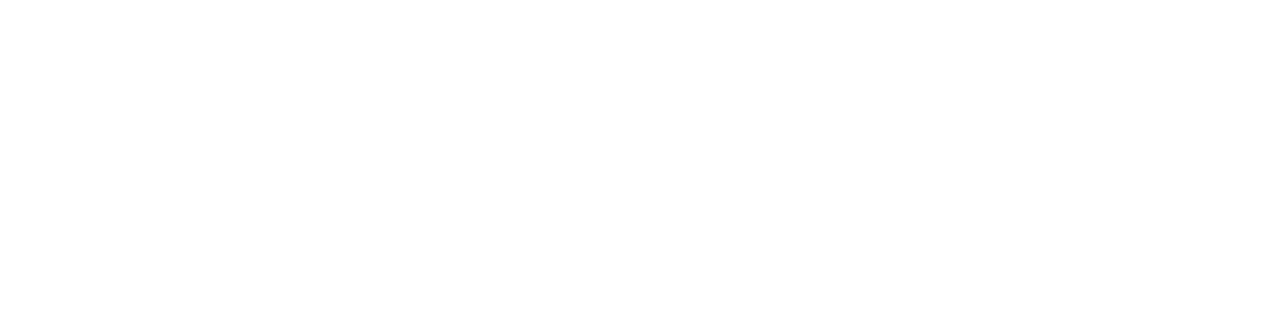
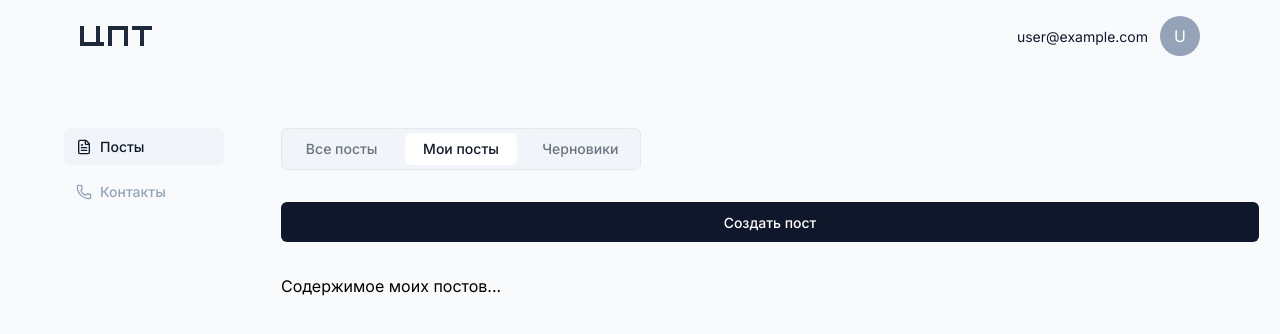
Before and after one commit to Forest-m4/site_cpt, a React (Vite) app: page /posts/my in a window 1280 px wide. Before the commit this address had no page. Shown: the top 334 px of the page. Built offline with nearby package versions, Linux system fonts and the light colour scheme.

Commit message:
Добавлена страница моих постов

```diff
--- a/src/App.tsx
+++ b/src/App.tsx
@@ -4,6 +4,8 @@
 import Login from "./pages/Login";
 import Register from "./pages/Register";
 import Posts from "./pages/Posts";
+import MyPosts from "./pages/MyPosts";
+import Typography from "./components/ui/Typography";
 
 const App: React.FC = () => {
   return (
@@ -12,7 +14,16 @@
         <Route path="/" element={<Navigate to="/login" />} />
         <Route path="/login" element={<Login />} />
         <Route path="/register" element={<Register />} />
-        <Route path="/posts" element={<Posts />} />
+        <Route path="/posts" element={<Posts />}>
+          <Route index element={<Navigate to="all" replace />} />
+          <Route path="all" element={<Typography>Все посты...</Typography>} />
+          <Route path="my" element={<MyPosts />} />
+          <Route
+            path="drafts"
+            element={<Typography>Черновики...</Typography>}
+          />
+        </Route>
+        <Route path="*" element={<Navigate to="/login" />} />
       </Routes>
     </BrowserRouter>
   );
--- a/src/lib/axios.ts
+++ b/src/lib/axios.ts
@@ -1,10 +1,7 @@
 import axios from "axios";
 
-// Для TypeScript нужно добавить типы для import.meta.env
 const api = axios.create({
-  baseURL: "http://localhost:3000/api", // ← укажите явно URL пока
-  // или
-  // baseURL: process.env.NODE_ENV === 'development' ? 'http://localhost:3000/api' : '/api',
+  baseURL: "http://localhost:3000/api",
 });
 
 api.interceptors.request.use((config) => {
--- a/src/pages/Login/index.tsx
+++ b/src/pages/Login/index.tsx
@@ -15,6 +15,8 @@
       alert("Введите email и пароль");
       return;
     }
+    localStorage.setItem("userEmail", email);
+    localStorage.setItem("userRole", "reader");
 
     navigate("/posts", { state: { email, role: "reader" } });
   };
--- /dev/null
+++ b/src/pages/MyPosts/index.tsx
@@ -0,0 +1,26 @@
+import React, { useState } from "react";
+import UIButton from "../../components/ui/UiButton";
+import CreatePostModal from "../../Feature/CreatePostModal";
+
+const MyPosts: React.FC = () => {
+  const [isModalOpen, setIsModalOpen] = useState(false);
+
+  return (
+    <div className="flex flex-col gap-4">
+      <UIButton
+        size="md"
+        color="primary"
+        className="w-[978px] h-[40px] mb-4"
+        onClick={() => setIsModalOpen(true)}
+      >
+        Создать пост
+      </UIButton>
+
+      <p>Содержимое моих постов...</p>
+
+      {isModalOpen && <CreatePostModal onClose={() => setIsModalOpen(false)} />}
+    </div>
+  );
+};
+
+export default MyPosts;
--- a/src/pages/Posts/index.tsx
+++ b/src/pages/Posts/index.tsx
@@ -1,54 +1,55 @@
-import { useState } from "react";
-import { useLocation } from "react-router-dom";
+import React from "react";
+import { useNavigate, Outlet, useMatch } from "react-router-dom";
+
+import Sidebar from "../../Feature/Sidebar";
 import Header from "../../Feature/Header";
-import Sidebar from "../../Feature/Sidebar";
-import PostsFilter from "../../components/layout/PostsFilter";
-import Typography from "../../components/ui/Typography";
-import UIButton from "../../components/ui/UiButton";
-import { PostFilterType } from "../../types/posts";
-import CreatePostModal from "../../Feature/CreatePostModal";
-
-interface LocationState {
-  email?: string;
-  role?: "reader" | "author";
-}
 
 const Posts: React.FC = () => {
-  const location = useLocation();
-  const state = location.state as LocationState;
-  const userEmail = state?.email || "user@example.com";
-  const role = state?.role || "reader";
+  const navigate = useNavigate();
 
-  const [filter, setFilter] = useState<PostFilterType>("all");
-  const [isModalOpen, setIsModalOpen] = useState(false);
+  const matchAll = useMatch("/posts/all");
+  const matchMy = useMatch("/posts/my");
+  const matchDrafts = useMatch("/posts/drafts");
 
-  const showCreateButton = role === "author" && filter === "my";
+  const tabs = [
+    { key: "all", label: "Все посты", match: matchAll },
+    { key: "my", label: "Мои посты", match: matchMy },
+    { key: "drafts", label: "Черновики", match: matchDrafts },
+  ];
 
   return (
     <div className="min-h-screen bg-[#F8FAFC] relative">
       <Sidebar />
-      <Header email={userEmail} />
+      <Header email="user@example.com" />
 
       <main className="ml-[265px] mt-[40px] p-4 flex flex-col gap-4">
-        {role === "author" && (
-          <PostsFilter activeFilter={filter} onChange={setFilter} />
-        )}
+        {/* Панель вкладок */}
+        <div className="w-[360px] h-[42px] flex border rounded-md overflow-hidden bg-back mb-4">
+          {tabs.map((tab) => (
+            <button
+              key={tab.key}
+              type="button"
+              onClick={() => navigate(tab.key)}
+              className="w-1/3 h-full relative flex items-center justify-center"
+            >
+              <div
+                className={`absolute inset-1 rounded-md transition-colors duration-200 ${
+                  tab.match ? "bg-white" : "bg-back"
+                }`}
+              />
+              <span
+                className={`relative z-10 text-sm font-medium ${
+                  tab.match ? "text-primary" : "text-gray-500"
+                }`}
+              >
+                {tab.label}
+              </span>
+            </button>
+          ))}
+        </div>
 
-        {showCreateButton && (
-          <UIButton
-            size="md"
-            color="primary"
-            className="w-[978px] h-[40px]"
-            onClick={() => setIsModalOpen(true)}
-          >
-            Создать пост
-          </UIButton>
-        )}
-
-        <Typography variant="subtitle-medium">Содержимое постов...</Typography>
+        <Outlet />
       </main>
-
-      {isModalOpen && <CreatePostModal onClose={() => setIsModalOpen(false)} />}
     </div>
   );
 };
--- a/src/pages/Register/index.tsx
+++ b/src/pages/Register/index.tsx
@@ -18,6 +18,8 @@
       alert("Пароли не совпадают");
       return;
     }
+    localStorage.setItem("userEmail", email);
+    localStorage.setItem("userRole", role);
 
     navigate("/posts", { state: { email, role } });
   };
```
